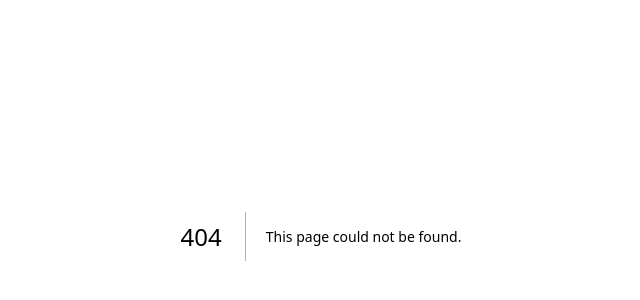
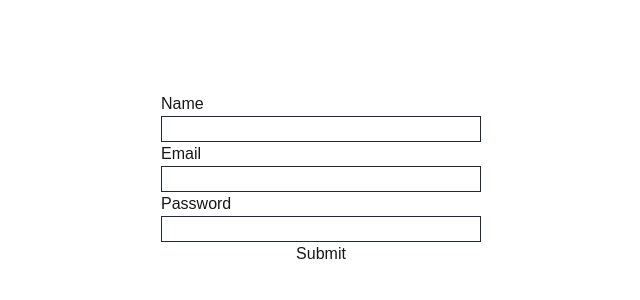
Before and after one commit to jorgezerpa/hyperfans, a Next.js app: page /signup in a window 1280 px wide. Before the commit this address had no page. Shown: the part 164-464 px from the top of the page, without its empty margins (319-959 px from the left). Built offline with nearby package versions, Linux system fonts and the light colour scheme.

Commit message:
add user registration logic

```diff
--- a/package.json
+++ b/package.json
@@ -11,12 +11,14 @@
   "dependencies": {
     "@prisma/client": "^6.2.1",
     "@stream-io/video-react-sdk": "^1.9.0",
+    "bcrypt": "^5.1.1",
     "next": "14.2.23",
     "next-auth": "^4.24.11",
     "react": "^18",
     "react-dom": "^18"
   },
   "devDependencies": {
+    "@types/bcrypt": "^5.0.2",
     "@types/node": "^20",
     "@types/react": "^18",
     "@types/react-dom": "^18",
--- /dev/null
+++ b/src/app/api/register/route.ts
@@ -0,0 +1,40 @@
+import { NextResponse } from "next/server"
+import {prisma} from "../../../../lib/prisma"
+import bcrypt from "bcrypt"
+
+export async function POST (req: Request, res: Response) {
+    const data = await req.json()
+
+    const userFound = await prisma.user.findUnique({
+        where: {
+            email: data.email
+        }
+    })
+
+    if(userFound) {
+        return NextResponse.json({message:"user already exists"})
+    }
+
+    data.password = await bcrypt.hash(data.password, 10)
+
+    // id            String    @id @default(cuid())
+    // name          String?
+    // email         String?   @unique
+    // password      String?
+    // emailVerified DateTime?
+    // image         String?
+    // createdAt     DateTime  @default(now())
+    // updatedAt     DateTime  @updatedAt
+    // addresses     String[]
+
+    const newUser = await prisma.user.create({
+        data: {
+            name: data.name,
+            email: data.email,
+            password: data.password,
+            // addresses: data.addresses, will be added later on when connect wallet to pay
+        }
+    })
+
+  return NextResponse.json({ user: newUser})
+}
--- /dev/null
+++ b/src/app/signup/page.tsx
@@ -0,0 +1,43 @@
+"use client"
+import React, { useState } from 'react'
+
+function RegisterPage() {
+
+
+    const handleSubmit = async(e: React.FormEvent<HTMLFormElement>) => {
+        e.preventDefault()
+        const formData = new FormData(e.currentTarget)
+        const payload = {
+            name: formData.get('name'),
+            email: formData.get('email'),
+            password: formData.get('password'),
+            // addresses: [formData.get('address')]
+        }
+
+        let res = await fetch("/api/register", { body: JSON.stringify(payload), method: "POST", headers: { "Content-Type": "application/json" }})
+        res = await res.json()
+        console.log(res)
+        // make an autologin logic or redirect to login page
+    }
+
+
+  return (
+    <div>
+        <form onSubmit={handleSubmit} className='flex justify-center mt-64'>
+            <div className='flex flex-col w-4/5 lg:w-1/4'>
+                <label htmlFor="name">Name</label>
+                <input name={"name"} type="text" className='border border-gray-800' />
+                <label htmlFor="email">Email</label>
+                <input name={"email"} type="email" className='border border-gray-800' />
+                <label htmlFor="password">Password</label>
+                <input name={"password"} type="password" className='border border-gray-800' />
+                {/* <label htmlFor="address">Address</label>
+                <input name={"address"} type="text" className='border border-gray-800' /> */}
+                <button>Submit</button>
+            </div>
+        </form>
+    </div>
+  )
+}
+
+export default RegisterPage
```
Also changed, not shown: 1 other file (tests, documents, lock files or other folders).
